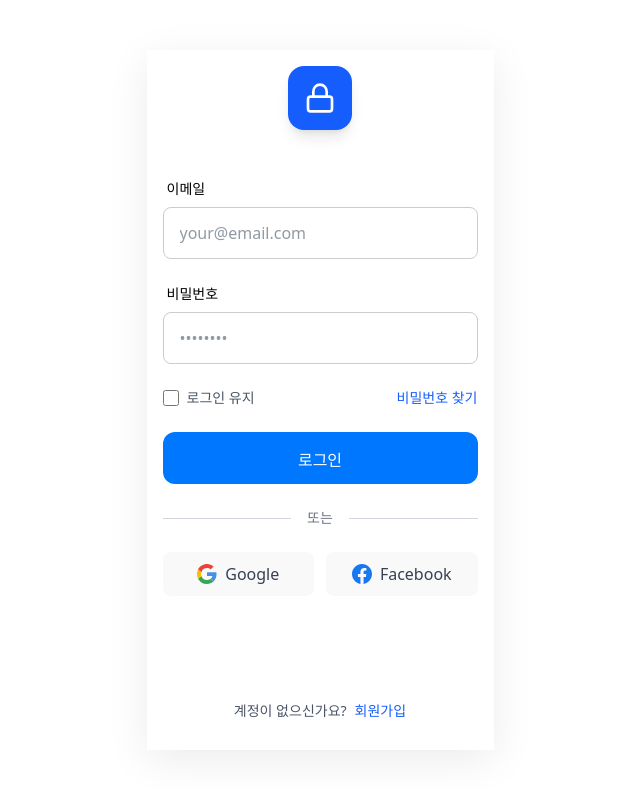
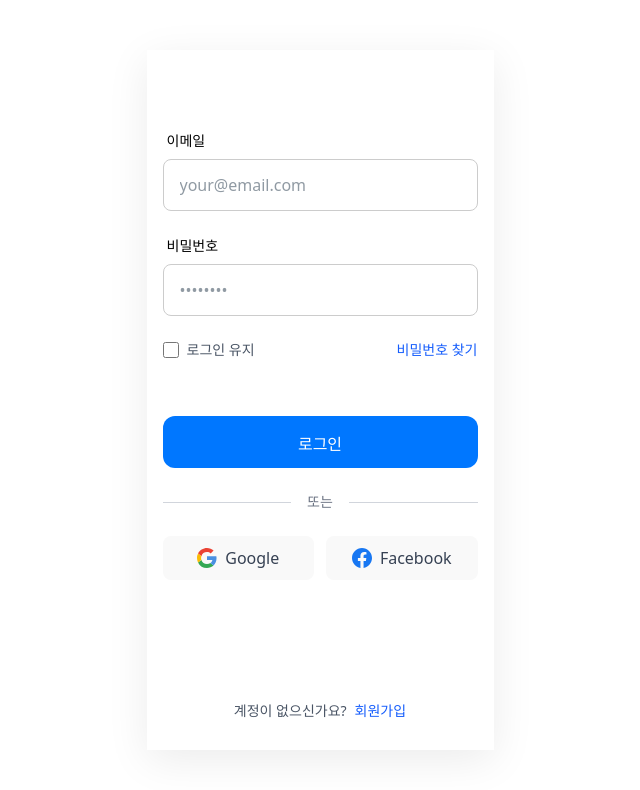
Before and after one commit to HYUNJUNEPARK/Care-Circle-Web, a React (Vite) app: page /login in a window 1280 px wide. Shown: the top 790 px of the page, without its empty margins (320-960 px from the left). Built offline with nearby package versions, Linux system fonts and the light colour scheme.

Commit message:
install axios, tanstack query

```diff
--- a/package.json
+++ b/package.json
@@ -10,6 +10,8 @@
     "preview": "vite preview"
   },
   "dependencies": {
+    "@tanstack/react-query": "^5.90.12",
+    "axios": "^1.13.2",
     "firebase": "^12.6.0",
     "react": "^19.2.0",
     "react-dom": "^19.2.0",
--- a/src/pages/login/Login.tsx
+++ b/src/pages/login/Login.tsx
@@ -1,5 +1,4 @@
 import { useState } from 'react';
-import { FiLock } from "react-icons/fi";
 import { Container, Body, Footer } from '../../components/layouts';
 import Button from '../../components/buttons/Button';
 import Input from '../../components/inputs/Input';
@@ -47,15 +46,8 @@ export default function Login() {
     return (
         <Container>
             <Body>
-                {/* 로고 영역 */}
-                <div className="text-center mb-8">
-                    <div className="inline-flex items-center justify-center w-16 h-16 bg-blue-600 rounded-2xl mb-4 shadow-lg">
-                        <FiLock className="w-8 h-8 text-white" />
-                    </div>
-                </div>
-
                 {/* 로그인 폼 */}
-                <form onSubmit={handleSubmit} className="space-y-6">
+                <form onSubmit={handleSubmit} className="space-y-6 mt-16">
                     {/* 이메일 입력 */}
                     <Input
                         inputType='plaintext'
@@ -77,11 +69,10 @@ export default function Login() {
                         onChange={e => setPassword(e.target.value)}
                         show={showPassword}
                         setShow={setShowPassword}
-                        type='password'
                     />
 
                     {/* 비밀번호 찾기 */}
-                    <div className="flex items-center justify-between">
+                    <div className="flex items-center justify-between mb-14">
                         <label className="flex items-center">
                             <input
                                 type="checkbox"
```
Also changed, not shown: 1 other file (tests, documents, lock files or other folders).
